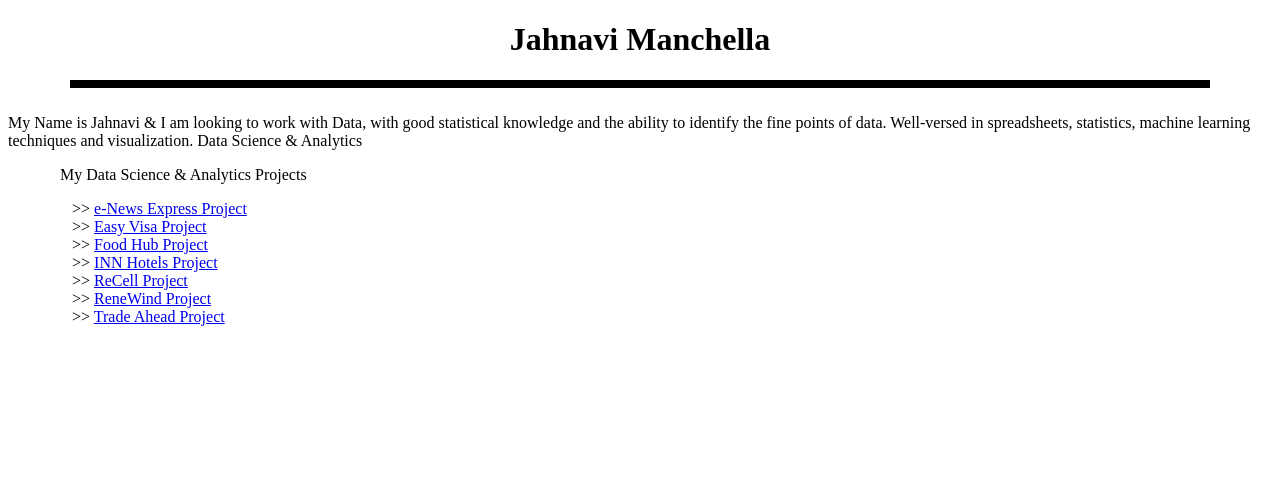
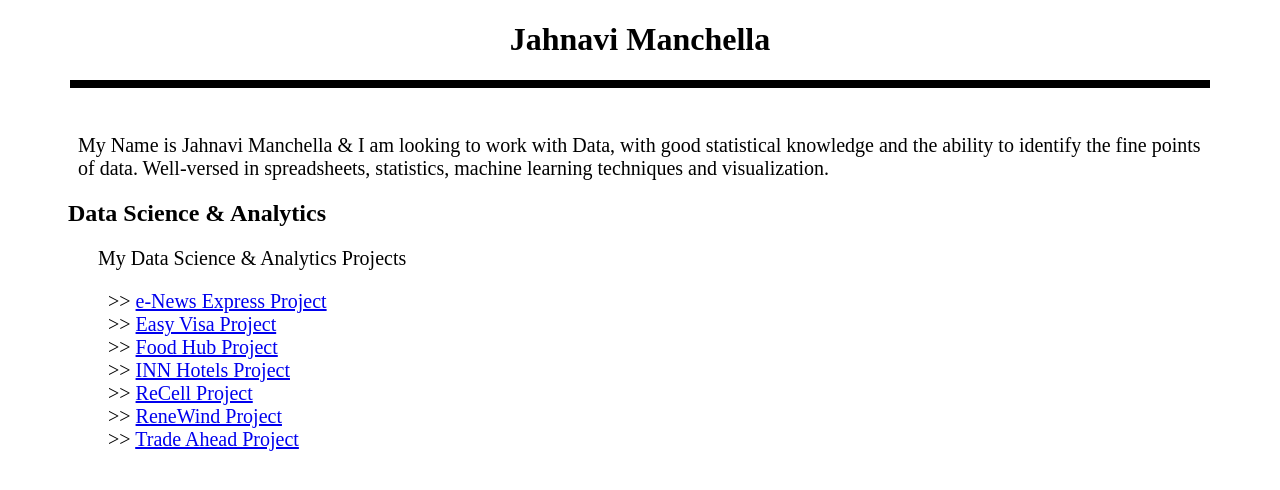
Before and after one commit to jmanchella/Data-Science-Analytics, a plain HTML site: page index.html in a window 1280 px wide. Drawn offline with Linux system fonts and the light colour scheme.

Commit message:
Update index.html

```diff
--- a/index.html
+++ b/index.html
@@ -2,6 +2,9 @@
 <html>
    <head>
    <style>
+   div.a {
+  text-indent: 50px;
+}
    h1 {text-align: center;}
 
       <title> Data Science & Analytics </title>
@@ -10,16 +13,19 @@
    <body>
    	  <h1> Jahnavi Manchella </h1>
       <hr size="8" width="90%" color="black"> <br>
+      <p style="margin-left:70px; margin-right:50px;font-size:20px">
+      My Name is Jahnavi Manchella & I am looking to work with Data, with good statistical knowledge and the ability to identify the fine points of data. Well-versed in spreadsheets, statistics, machine learning techniques and visualization.
 
-      My Name is Jahnavi & I am looking to work with Data, with good statistical knowledge and the ability to identify the fine points of data. Well-versed in spreadsheets, statistics, machine learning techniques and visualization. Data Science & Analytics </h2>
+       <h2> &emsp; &nbsp; &nbsp;&nbsp; Data Science & Analytics </h2>
 
-      <p>&emsp;&emsp; &nbsp; &nbsp;  My Data Science & Analytics Projects </p>
-      &emsp;&emsp;&emsp;&emsp;>> <a  href="ENewsExpress_Project.html"> e-News Express Project</a> <br>
-      &emsp;&emsp;&emsp;&emsp;>> <a href="EasyVisa_Project.html"> Easy Visa Project</a> <br>
-      &emsp;&emsp;&emsp;&emsp;>> <a href="FoodHub_Project.html"> Food Hub Project</a> <br>
-      &emsp;&emsp;&emsp;&emsp;>> <a href="INNHotels_Project.html"> INN Hotels Project</a> <br>
-      &emsp;&emsp;&emsp;&emsp;>> <a href="ReCell_Project.html"> ReCell Project</a> <br>
-      &emsp;&emsp;&emsp;&emsp;>> <a href="ReneWind_Project.html"> ReneWind Project</a> <br>
-      &emsp;&emsp;&emsp;&emsp;>> <a href="Trade_Ahead_Project.html"> Trade Ahead Project</a>
+      <p style="font-size:20px">&emsp;&emsp; &nbsp; &nbsp;&nbsp;&emsp;  My Data Science & Analytics Projects </p>
+      <p style="font-size:20px">
+      &emsp;&emsp;&emsp;&emsp;&emsp;>> <a  href="ENewsExpress_Project.html"> e-News Express Project</a> <br>
+      &emsp;&emsp;&emsp;&emsp;&emsp;>> <a href="EasyVisa_Project.html"> Easy Visa Project</a> <br>
+      &emsp;&emsp;&emsp;&emsp;&emsp;>> <a href="FoodHub_Project.html"> Food Hub Project</a> <br>
+      &emsp;&emsp;&emsp;&emsp;&emsp;>> <a href="INNHotels_Project.html"> INN Hotels Project</a> <br>
+      &emsp;&emsp;&emsp;&emsp;&emsp;>> <a href="ReCell_Project.html"> ReCell Project</a> <br>
+      &emsp;&emsp;&emsp;&emsp;&emsp;>> <a href="ReneWind_Project.html"> ReneWind Project</a> <br>
+      &emsp;&emsp;&emsp;&emsp;&emsp;>> <a href="Trade_Ahead_Project.html"> Trade Ahead Project</a>
    </body>
 </html>
```
